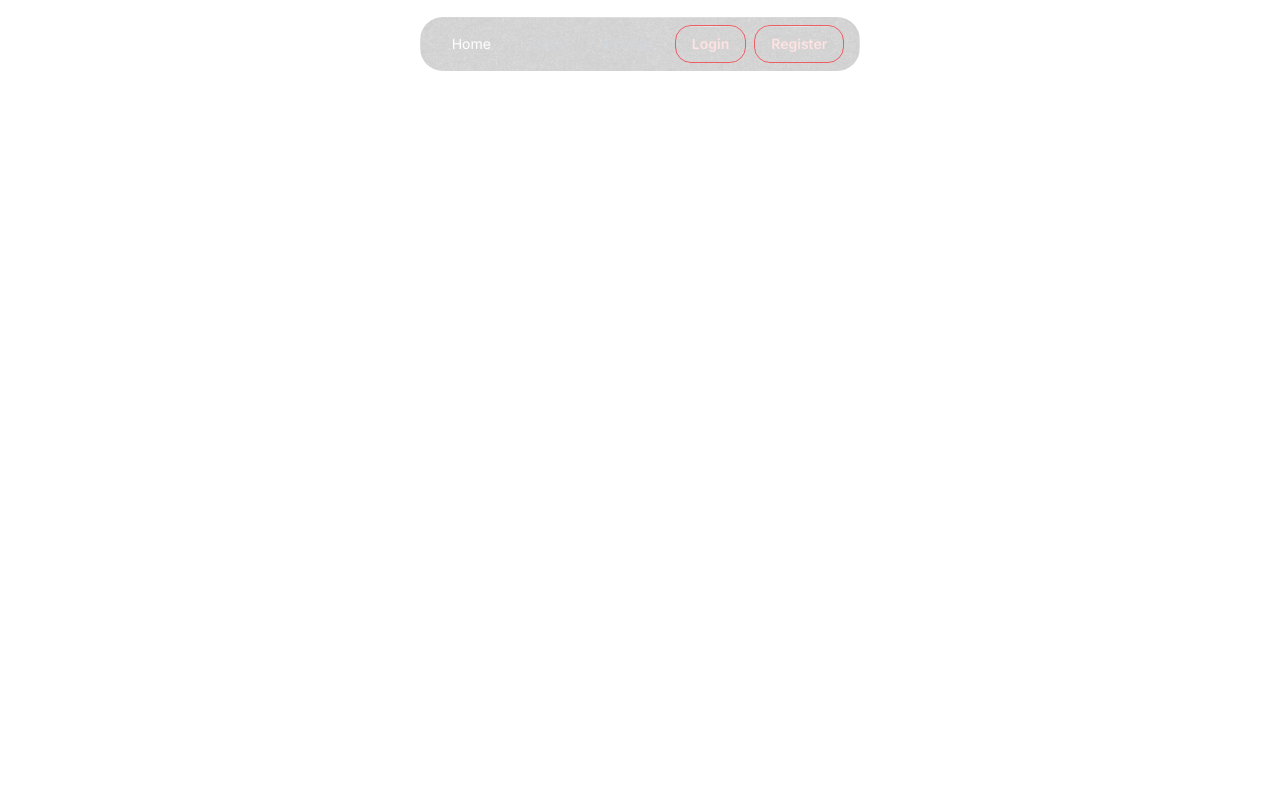
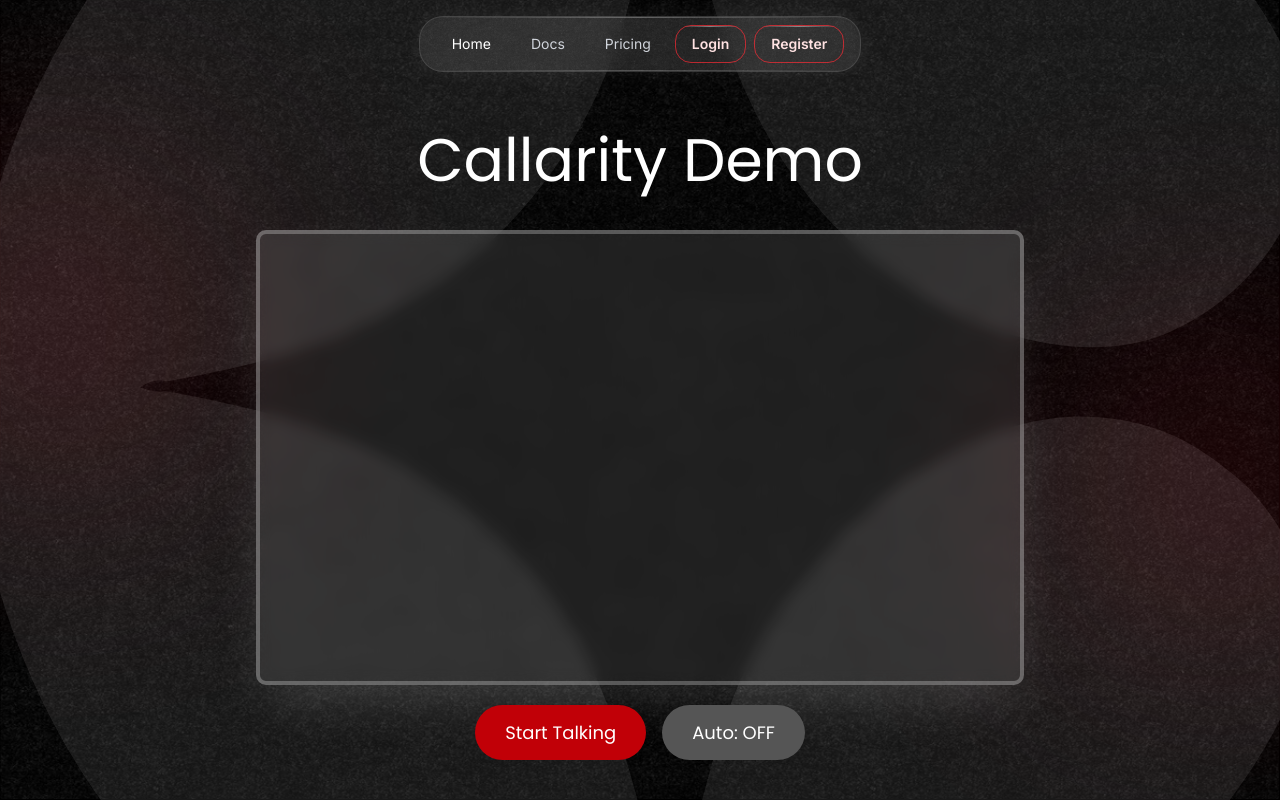
Before and after one commit to Callarity-Tech/callarity-frontend, a React (Vite) app: page /demo in a window 1280 px wide. Built offline with nearby package versions, Linux system fonts and the light colour scheme.

Commit message:
demo added  ( local llm + browsers speech recog)

```diff
--- a/src/App.tsx
+++ b/src/App.tsx
@@ -4,28 +4,29 @@ import Home from "./pages/Home";
 import Dashboard from "./pages/Dashboard";
 import Login from "./pages/Login";
 import Register from "./pages/Register";
+import Demo from "./pages/Demo";
 import Lenis from "@studio-freight/lenis";
 import Navbar from "./components/ui/Navbar";
 function App() {
-    useEffect(() => {
-    const lenis = new Lenis({
-      duration: 1.2, // higher = smoother
-      easing: (t) => Math.min(1, 1.001 - Math.pow(2, -10 * t)), // custom easing
-      smoothWheel: true,
+  //   useEffect(() => {
+  //   const lenis = new Lenis({
+  //     duration: 1.2, // higher = smoother
+  //     easing: (t) => Math.min(1, 1.001 - Math.pow(2, -10 * t)), // custom easing
+  //     smoothWheel: true,
 
-    });
+  //   });
 
-    function raf(time: number) {
-      lenis.raf(time);
-      requestAnimationFrame(raf);
-    }
+  //   function raf(time: number) {
+  //     lenis.raf(time);
+  //     requestAnimationFrame(raf);
+  //   }
 
-    requestAnimationFrame(raf);
+  //   requestAnimationFrame(raf);
 
-    return () => {
-      lenis.destroy();
-    };
-  }, []);
+  //   return () => {
+  //     lenis.destroy();
+  //   };
+  // }, []);
   return (
     <BrowserRouter>
       {" "} <Navbar />
@@ -34,6 +35,7 @@ function App() {
           <Route path="/dashboard" element={<Dashboard />} />
           <Route path="/login" element={<Login />} />
            <Route path="/register" element={<Register />} />
+           <Route path="/demo" element={<Demo />} />
       </Routes>
     </BrowserRouter>
   );
--- a/src/components/home-sections/HeroSection.tsx
+++ b/src/components/home-sections/HeroSection.tsx
@@ -1,6 +1,6 @@
 import { motion } from "framer-motion";
 import paperTex from "../../assets/paper-texture.webp";
-
+import { Link } from "react-router";
 const title = "Callarity AI";
 
 function HeroSection() {
@@ -102,9 +102,9 @@ function HeroSection() {
           <button className="px-8 py-3 bg-white text-black font-semibold rounded-3xl hover:bg-gray-200 transition-colors duration-200">
             Get Early Access
           </button>
-          <button className="px-8 py-3 bg-white/20 text-white font-semibold rounded-3xl border border-gray-700 hover:border-gray-600 transition-colors duration-200">
-            Learn more
-          </button>
+         <Link to="/demo"> <button className="px-8 py-3 bg-white/20 text-white font-semibold rounded-3xl border border-gray-700 hover:border-gray-600 transition-colors duration-200">
+            Demo
+          </button></Link>
         </motion.div>
       </motion.div>
     </section>
--- /dev/null
+++ b/src/demo/server.js
@@ -0,0 +1,28 @@
+import express from "express";
+import cors from "cors";
+
+const app = express();
+app.use(cors());
+app.use(express.json());
+
+app.post("/chat", async (req, res) => {
+  const { text } = req.body;
+  const response = await fetch("http://localhost:11434/api/generate", {
+    method: "POST",
+    headers: { "Content-Type": "application/json" },
+    body: JSON.stringify({
+      model: "llama3",
+      prompt: `You are a friendly voice assistant. Respond naturally.
+User: ${text}
+Assistant: `,
+      stream: false
+    })
+  });
+
+  const data = await response.json();
+  const reply = data.response;
+
+  res.json({ reply });
+});
+
+app.listen(3000, () => console.log("✅ API running on http://localhost:3000"));
--- /dev/null
+++ b/src/global.d.ts
@@ -0,0 +1,7 @@
+declare global {
+  interface Window {
+    webkitSpeechRecognition: any;
+  }
+}
+
+export {};
--- a/src/index.css
+++ b/src/index.css
@@ -84,3 +84,9 @@ h1,h2,h3,h4,h5,h6 {
   width: 100%;
   min-height: 100vh;
 }
+
+.bg-logo {
+  background-image: url('./assets/callaritylogo.svg');
+  background-size: cover;
+  background-position: center;
+}
--- /dev/null
+++ b/src/pages/Demo.tsx
@@ -0,0 +1,240 @@
+import { useState, useRef, useEffect } from "react";
+import { motion } from "framer-motion";
+import Lenis from "@studio-freight/lenis";
+import texture from "../assets/paper-texture.webp"
+type Message = {
+  text: string;
+  sender: "user" | "ai";
+};
+
+
+
+const SpeechRecognition =
+  (window.SpeechRecognition as any) || window.webkitSpeechRecognition;
+
+export default function App() {
+  const [messages, setMessages] = useState<Message[]>([]);
+  const [listening, setListening] = useState(false);
+  const [autoMode, setAutoMode] = useState(false);
+
+  // These must NOT re-create every render
+  const recognitionRef = useRef<any>(null);
+  const isSpeakingRef = useRef(false);
+
+  if (!recognitionRef.current) {
+    recognitionRef.current = new SpeechRecognition();
+    recognitionRef.current.lang = "en-US";
+    recognitionRef.current.interimResults = false;
+  }
+const [thinking, setThinking] = useState(false);
+  const recognition = recognitionRef.current;
+
+  function addMessage(text: string, sender: "user" | "ai") {
+    setMessages((prev) => [...prev, { text, sender }]);
+  }
+
+  function speak(text: string, onFinish: () => void) {
+    const utter = new SpeechSynthesisUtterance(text);
+    isSpeakingRef.current = true;
+
+    utter.onend = () => {
+      isSpeakingRef.current = false;
+      onFinish();
+    };
+
+    speechSynthesis.speak(utter);
+  }
+
+  async function sendToAI(text: string) {
+     setThinking(true)
+    const res = await fetch("http://localhost:3000/chat", {
+      method: "POST",
+      headers: { "Content-Type": "application/json" },
+      body: JSON.stringify({ text }),
+    });
+
+    const data = await res.json();
+    setThinking(false);
+    addMessage(data.reply, "ai");
+
+    // After AI speaks, restart only if autoMode is active
+    speak(data.reply, () => {
+      if (autoMode) startListening();
+    });
+  }
+
+  function startListening() {
+    try {
+      recognition.start();
+      setListening(true);
+    } catch {
+      // Don't crash if already listening
+    }
+  }
+
+  recognition.onresult = (event: SpeechRecognitionEvent) => {
+    const text = event.results[0][0].transcript;
+    addMessage(text, "user");
+
+    setListening(false);
+    recognition.stop();
+    sendToAI(text);
+  };
+
+  recognition.onend = () => {
+    setListening(false);
+  };
+
+
+useEffect(() => {
+  // Kill any running Lenis smooth scroll instance
+  try {
+    const lenis = new Lenis();
+    lenis.destroy();
+  } catch (err) {
+    console.log("No Lenis instance to destroy, continuing..." , err);
+  }
+}, []);
+
+
+  return (
+    <div className="w-full h-full relative overflow-hidden " style={styles.container}>
+
+    <motion.div
+          className="absolute top-1/3 -right-40 w-96 h-96 bg-red-500/15 rounded-full blur-[100px]"
+          animate={{
+            x: [0, -30, 0],
+            y: [0, 20, 0],
+            scale: [1, 1.05, 1]
+          }}
+          transition={{
+            duration: 12,
+            repeat: Infinity,
+            ease: "easeInOut",
+            repeatType: "reverse"
+          }}
+        />
+        <motion.div
+          className="absolute bottom-1/3 -left-40 w-96 h-96 bg-red-500/15 rounded-full blur-[100px]"
+          animate={{
+            x: [0, 30, 0],
+            y: [0, -20, 0],
+            scale: [1, 1.05, 1]
+          }}
+          transition={{
+            duration: 14,
+            repeat: Infinity,
+            ease: "easeInOut",
+            repeatType: "reverse"
+          }}
+        />
+
+
+      <motion.div
+      initial={{ scale: 0 }}
+      animate={{ scale: 2}}
+      transition={{ duration: 1}}
+      className="w-full h-full absolute top-0 left-0 -z-0 bg-logo  opacity-10  overflow-hidden"></motion.div>
+
+<img src={texture}
+  className=" w-full h-full absolute top-0  opacity-40 left-0 -z-0"></img>
+
+      <motion.h1
+      initial={{ y: -100, opacity: 0, filter: "blur(10px)" }}
+      animate={{ y: 0, opacity: 1,  filter: "blur(0px)" }}
+      transition={{ duration: 1 }}
+      className="mt-20 text-6xl z-10" style={styles.title}>Callarity Demo</motion.h1>
+
+      <motion.div
+      initial={{  y: 100, width: "50%" ,  opacity: 0 }}
+      animate={{ y: 0, width: "60%" , opacity: 1 }}
+      transition={{ duration: 1 }}
+      className="mt-10 z-10 w-5xl shadow-2xl border-4 border-[#ffffff42] shadow-[#ffffff27] h-[80vh] bg-white/10  backdrop-blur-sm overflow-y-auto" style={styles.chatBox}>
+
+
+        {messages.map((m, i) => (
+          <div
+            key={i}
+            style={{ ...styles.msg, ...(m.sender === "user" ? styles.user : styles.ai) }}
+          >
+            {m.text}
+          </div>
+        ))}
+
+{thinking && (
+    <motion.div
+      initial={{ opacity: 0 }}
+      animate={{ opacity: 1 }}
+      transition={{ repeat: Infinity, duration: 0.8, repeatType: "reverse" }}
+      style={{ ...styles.msg, ...styles.ai, opacity: 0.6 }}
+    >
+      <div className="flex gap-1">
+        <span className="animate-bounce">•</span>
+        <span className="animate-bounce delay-150">•</span>
+        <span className="animate-bounce delay-300">•</span>
+      </div>
+    </motion.div>
+  )}
+
+      </motion.div>
+
+<motion.div
+initial={{ y: 100, opacity: 0 }}
+animate={{ y: 0, opacity: 1 }}
+transition={{ duration: 1 }}
+className="flex gap-4 mb-10">
+      <button className="z-10 bg-red-700"
+        style={{ ...styles.button, ...(listening ? styles.listening : {}) }}
+        onClick={startListening}
+      >
+        {listening ? "Listening..." : "Start Talking"}
+      </button>
+
+      <button className="z-10"
+        style={{
+          ...styles.button,
+          background: autoMode ? "#00d46a" : "#555",
+
+        }}
+        onClick={() => setAutoMode((v) => !v)}
+      >
+        Auto: {autoMode ? "ON" : "OFF"}
+      </button></motion.div>
+    </div>
+  );
+}
+
+const styles: Record<string, React.CSSProperties> = {
+  container: {
+    height: "100vh",
+    backgroundColor: "#000",
+    color: "#eee",
+    display: "flex",
+    flexDirection: "column",
+    alignItems: "center",
+    paddingTop: "50px",
+  },
+  title: { color: "#fff" },
+  chatBox: {
+    padding: "14px",
+    borderRadius: "10px",
+    display: "flex",
+    flexDirection: "column",
+    gap: "10px",
+  },
+  msg: { padding: "10px 14px", borderRadius: "12px", maxWidth: "80%" },
+  user: { background: "#4c6ef5", alignSelf: "flex-end" },
+  ai: { background: "#444", alignSelf: "flex-start" },
+  button: {
+    marginTop: "20px",
+    padding: "14px 30px",
+
+    border: "none",
+    borderRadius: "50px",
+    fontSize: "18px",
+    color: "white",
+    cursor: "pointer",
+    transition: "0.2s",
+  },
+  listening: { background: "#00d46a", boxShadow: "0 0 12px #00d46a" },
+};
```
Also changed, not shown: src/demo/package.json (added, +17 -0 lines), 2 other files (tests, documents, lock files or other folders).
